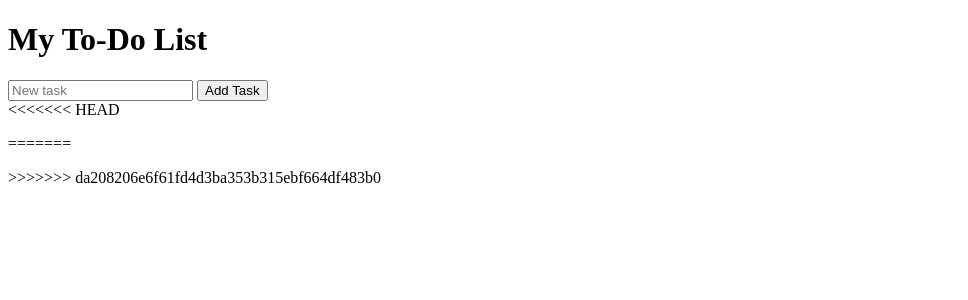
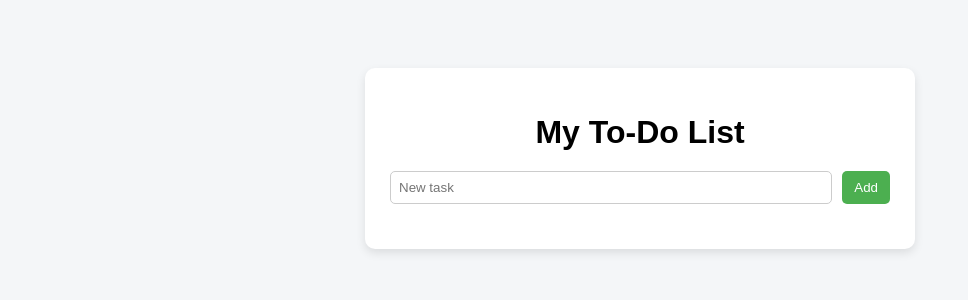
Before and after one commit to a3-isse/python-todo-list, a Flask app: page / in a window 1280 px wide. Shown: the top 300 px of the page, without its empty margins (0-968 px from the left). Run offline with Flask 3, Linux system fonts and the light colour scheme; data that the repository does not hold is empty.

Commit message:
Improve UI styling, add CSS layout, enhance task display

```diff
--- a/main.py
+++ b/main.py
@@ -1,5 +1,12 @@
 from flask import Flask, request, redirect, render_template
 import mysql.connector
+from mysql.connector import Error
+import os
+from dotenv import load_dotenv
+
+load_dotenv()
+
+password = os.getenv("MYSQL_PASSWORD")
 
 app = Flask(__name__)
 
@@ -8,38 +15,116 @@ def get_db_connection():
     return mysql.connector.connect(
         host="localhost",
         user="root",
-        password="PASSWORD",
+        password= password,
         database="todo_app"
     )
 
+class Database:
+    def __init__(self):
+        try:
+            self.conn = get_db_connection()
+            self.cursor = self.conn.cursor(dictionary=True)
+        except Error as e:
+            print(f"Database connection error: {e}")
+            self.conn = None
+            self.cursor = None
+
+    def commit(self):
+        if self.conn:
+            try:
+                self.conn.commit()
+            except Error as e:
+                print(f"Commit error: {e}")
+
+    def close(self):
+        try:
+            if self.cursor:
+                self.cursor.close()
+            if self.conn:
+                self.conn.close()
+        except Error as e:
+            print(f"Close connection error: {e}")
+
+class Task(Database):
+
+    def get_all(self):
+        if not self.cursor:
+            return []
+
+        try:
+            self.cursor.execute("SELECT * FROM tasks ORDER BY created_at DESC")
+            return self.cursor.fetchall()
+        except Error as e:
+            print(f"Error fetching tasks: {e}")
+            return []
+
+    def create(self, title):
+        if not self.cursor:
+            return
+
+        try:
+            self.cursor.execute(
+                "INSERT INTO tasks (title) VALUES (%s)",
+                (title,)
+            )
+            self.commit()
+        except Error as e:
+            print(f"Error creating task: {e}")
+
+    def mark_complete(self, task_id):
+        if not self.cursor:
+            return
+
+        try:
+            self.cursor.execute(
+                "UPDATE tasks SET completed = TRUE WHERE id = %s",
+                (task_id,)
+            )
+            self.commit()
+        except Error as e:
+            print(f"Error updating task: {e}")
+
+    def delete_task(self, task_id):
+        if not self.cursor:
+            return
+
+        try:
+            self.cursor.execute(
+                "DELETE FROM tasks WHERE id = %s",
+                (task_id,)
+            )
+            self.commit()
+        except Error as e:
+            print(f"Error deleting task: {e}")
 
 @app.route("/")
 def index():
-    conn = get_db_connection()
-    cursor = conn.cursor(dictionary=True)
-
-    cursor.execute("SELECT * FROM tasks ORDER BY created_at DESC")
-    tasks = cursor.fetchall()
-
-    cursor.close()
-    conn.close()
-
+    task_model = Task()
+    tasks = task_model.get_all()
+    task_model.close()
     return render_template("index.html", tasks=tasks)
 
 
 @app.route("/add", methods=["POST"])
-def add_task():
+def add():
     title = request.form["title"]
+    task_model = Task()
+    task_model.create(title)
+    task_model.close()
+    return redirect("/")
 
-    conn = get_db_connection()
-    cursor = conn.cursor()
+@app.route("/complete/<int:task_id>")
+def complete(task_id):
+    task_model = Task()
+    task_model.mark_complete(task_id)
+    task_model.close()
+    return redirect("/")
 
-    cursor.execute("INSERT INTO tasks (title) VALUES (%s)", (title,))
-    conn.commit()
-
-    cursor.close()
-    conn.close()
-
+@app.route("/delete/<int:task_id>")
+def delete(task_id):
+    task_model = Task()
+    task_model.delete_task(task_id)
+    task_model.close()
     return redirect("/")
 
 
--- a/templates/index.html
+++ b/templates/index.html
@@ -2,44 +2,127 @@
 <html>
 <head>
     <title>To-Do App</title>
+
+    <style>
+        body {
+            font-family: Arial, sans-serif;
+            background-color: #f4f6f8;
+            display: flex;
+            justify-content: center;
+            padding-top: 60px;
+        }
+
+        .container {
+            background: white;
+            width: 500px;
+            padding: 25px;
+            border-radius: 10px;
+            box-shadow: 0 4px 10px rgba(0,0,0,0.1);
+        }
+
+        h1 {
+            text-align: center;
+            margin-bottom: 20px;
+        }
+
+        form {
+            display: flex;
+            gap: 10px;
+            margin-bottom: 20px;
+        }
+
+        input[type="text"] {
+            flex: 1;
+            padding: 8px;
+            border-radius: 5px;
+            border: 1px solid #ccc;
+        }
+
+        button {
+            padding: 8px 12px;
+            border: none;
+            border-radius: 5px;
+            cursor: pointer;
+            background-color: #4CAF50;
+            color: white;
+        }
+
+        button:hover {
+            background-color: #45a049;
+        }
+
+        ul {
+            list-style: none;
+            padding: 0;
+        }
+
+        li {
+            display: flex;
+            justify-content: space-between;
+            align-items: center;
+            padding: 8px;
+            border-bottom: 1px solid #eee;
+        }
+
+        .completed {
+            text-decoration: line-through;
+            color: gray;
+        }
+
+        .actions a {
+            margin-left: 10px;
+            text-decoration: none;
+            font-size: 14px;
+        }
+
+        .complete-btn {
+            color: green;
+        }
+
+        .delete-btn {
+            color: red;
+        }
+
+        .complete-btn:hover {
+            text-decoration: underline;
+        }
+
+        .delete-btn:hover {
+            text-decoration: underline;
+        }
+    </style>
 </head>
+
 <body>
 
+<div class="container">
     <h1>My To-Do List</h1>
 
     <form method="POST" action="/add">
         <input type="text" name="title" placeholder="New task" required>
-        <button type="submit">Add Task</button>
+        <button type="submit">Add</button>
     </form>
 
-<<<<<<< HEAD
     <ul>
         {% for task in tasks %}
         <li>
+            <span class="{% if task.completed %}completed{% endif %}">
                 {{ task.title }}
+            </span>
 
+            <div class="actions">
                 {% if not task.completed %}
-            <a href="/complete/{{ task.id }}">✔ Complete</a>
+                    <a class="complete-btn" href="/complete/{{ task.id }}">✔ Complete</a>
                 {% else %}
-            ✅
+                    <span style="color: green;">✔ Done</span>
                 {% endif %}
 
-        <a href="/delete/{{ task.id }}">❌ Delete</a>
+                <a class="delete-btn" href="/delete/{{ task.id }}">✖ Delete</a>
+            </div>
         </li>
         {% endfor %}
     </ul>
-=======
-    <ul>
-    {% for task in tasks %}
-        <li>
-            {{ task.title }}
-            {% if task.completed %}
-                ✅
-            {% endif %}
-        </li>
-    {% endfor %}
-    </ul>
->>>>>>> da208206e6f61fd4d3ba353b315ebf664df483b0
+</div>
 
 </body>
 </html>
```
Also changed, not shown: test_task.py (added, +18 -0 lines), README.md, __init__.py (added). Lines whose indentation alone changed are shown as unchanged.
